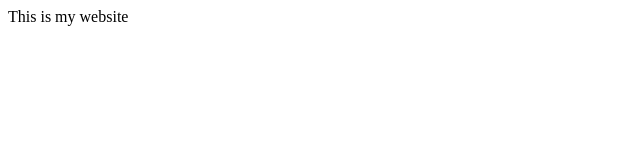
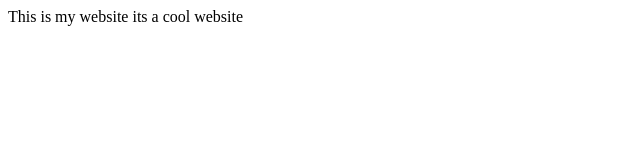
Before and after one commit to ariaohg/stolavtest, a plain HTML site: page index.html in a window 1280 px wide. Shown: the whole page, without its empty margins (0-640 px from the left). Drawn offline with Linux system fonts and the light colour scheme.

Commit message:
Update index.html

```diff
--- a/index.html
+++ b/index.html
@@ -2,5 +2,6 @@
    <title>This is a test</title>
       <body>
       This is my website
+         its a cool website
       </body>
 </html>
```
